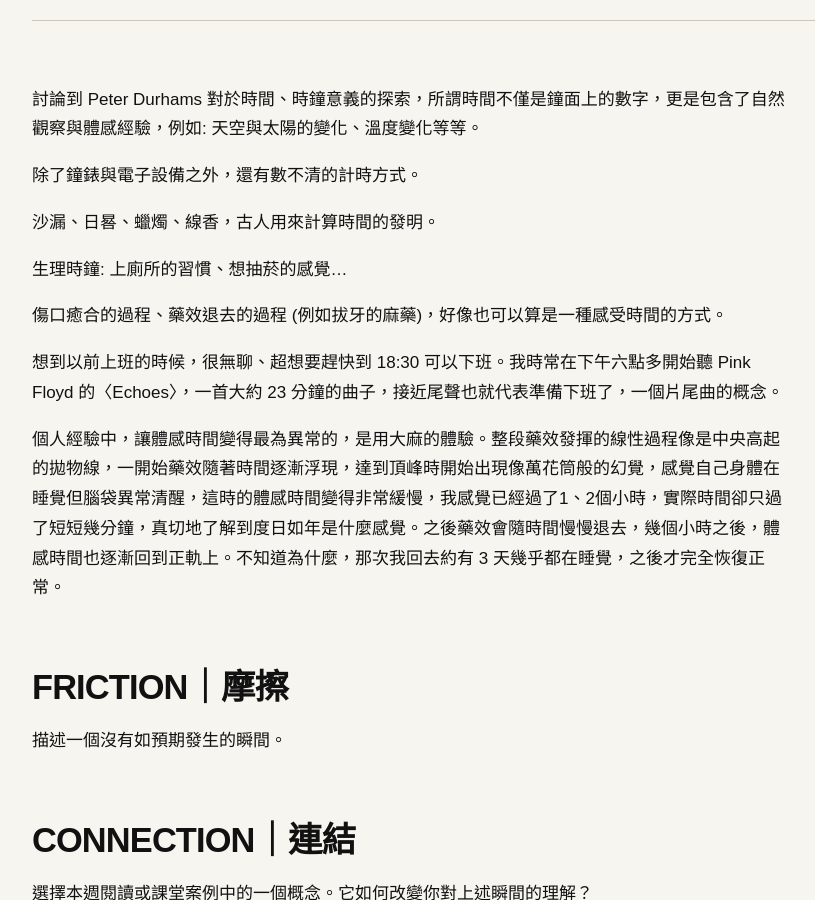
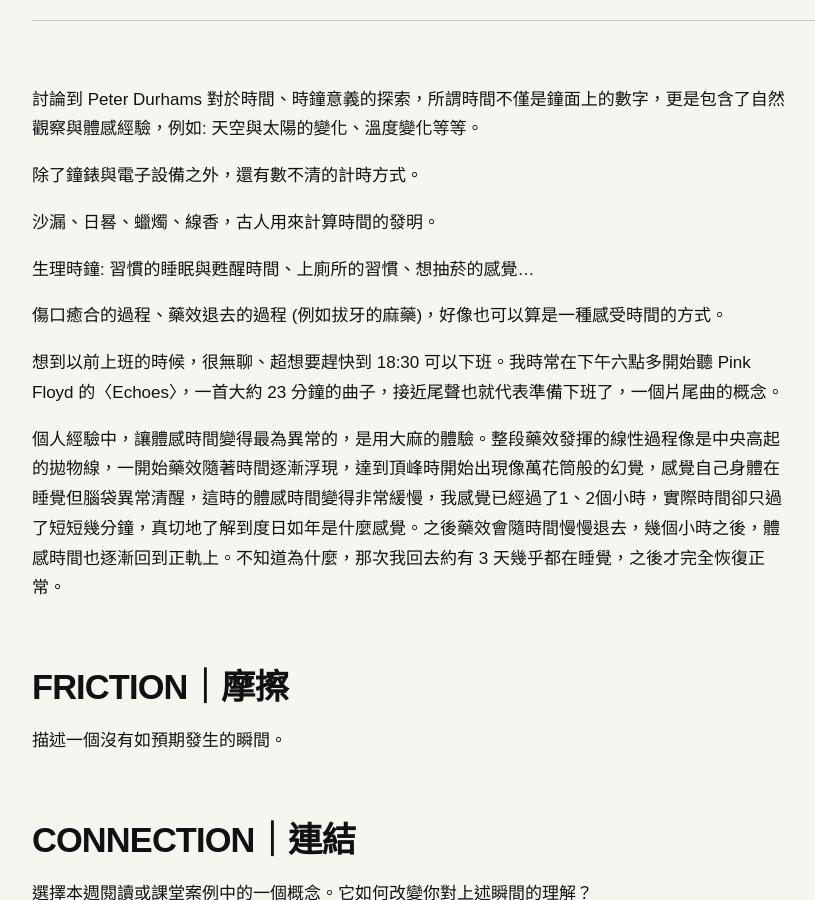
Before and after one commit to ivyjih/fieldworkarchive, a Jekyll site: the page built from weeks/week-10.md, in a window 1280 px wide and 900 px high, scrolled down 1011 px. Shown: the whole window, without its empty margins (48-863 px from the left). Built offline with Jekyll 4.4.1, drawn with Linux system fonts in a browser that asks for light colours.

Commit message:
Update week-10.md

```diff
--- a/weeks/week-10.md
+++ b/weeks/week-10.md
@@ -34,7 +34,7 @@ Sandalwood 檀香 *10(滴) ==> 後調 │ 奶油感、柔和木質香
 
 沙漏、日晷、蠟燭、線香，古人用來計算時間的發明。
 
-生理時鐘: 上廁所的習慣、想抽菸的感覺...
+生理時鐘: 習慣的睡眠與甦醒時間、上廁所的習慣、想抽菸的感覺...
 
 傷口癒合的過程、藥效退去的過程 (例如拔牙的麻藥)，好像也可以算是一種感受時間的方式。
 
```
